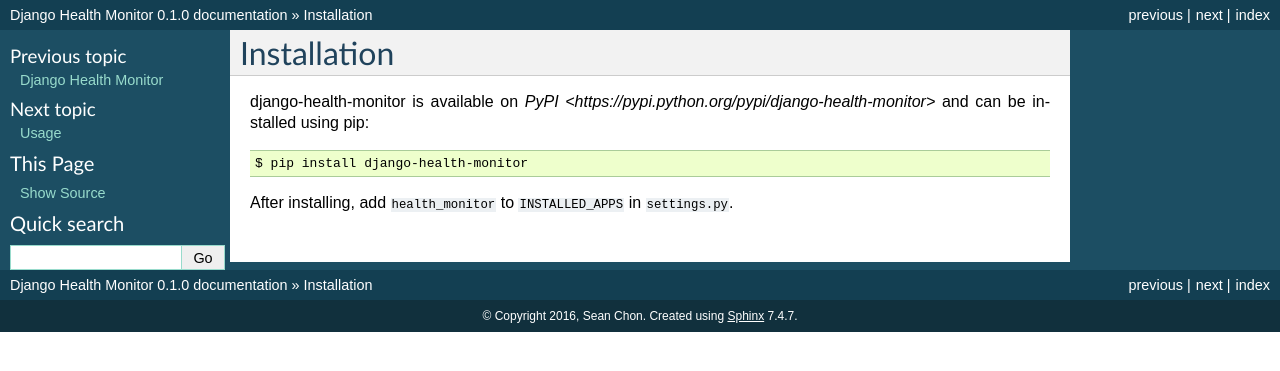
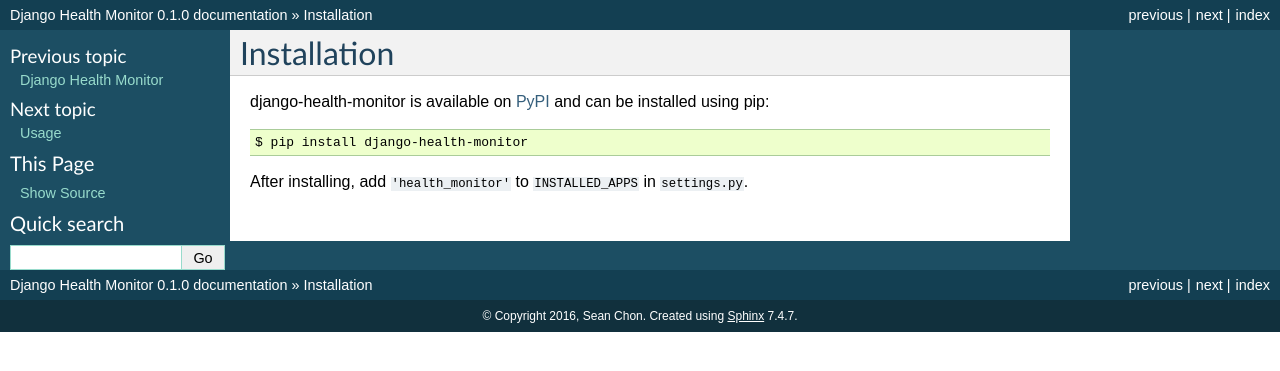
Before and after one commit to gracenote/django-health-monitor, a Sphinx documentation site: the page built from docs/installation.rst, in a window 1280 px wide. Shown: the top 371 px of the page. Built offline with Sphinx 7.4.7, drawn with Linux system fonts in a browser that asks for light colours.

Commit message:
Fix documentation markup.

```diff
--- a/docs/installation.rst
+++ b/docs/installation.rst
@@ -2,8 +2,8 @@
 Installation
 ============
 
-django-health-monitor is available on `PyPI <https://pypi.python.org/pypi/django-health-monitor>` and can be installed using pip::
+django-health-monitor is available on `PyPI <https://pypi.python.org/pypi/django-health-monitor>`_ and can be installed using pip::
 
     $ pip install django-health-monitor
 
-After installing, add ``health_monitor`` to ``INSTALLED_APPS`` in ``settings.py``.
+After installing, add ``'health_monitor'`` to ``INSTALLED_APPS`` in ``settings.py``.
```
